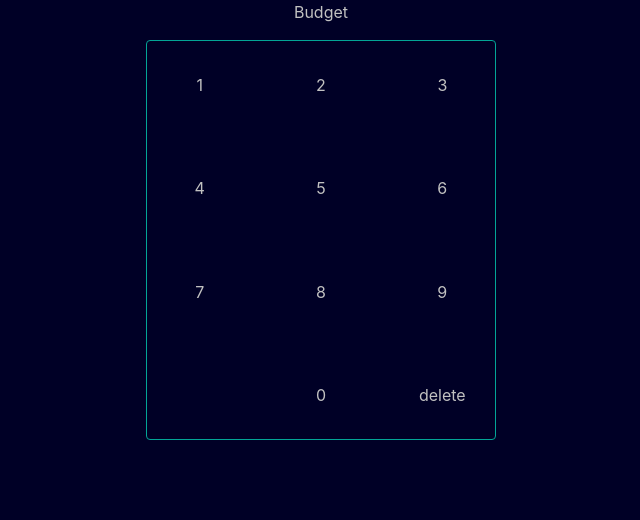
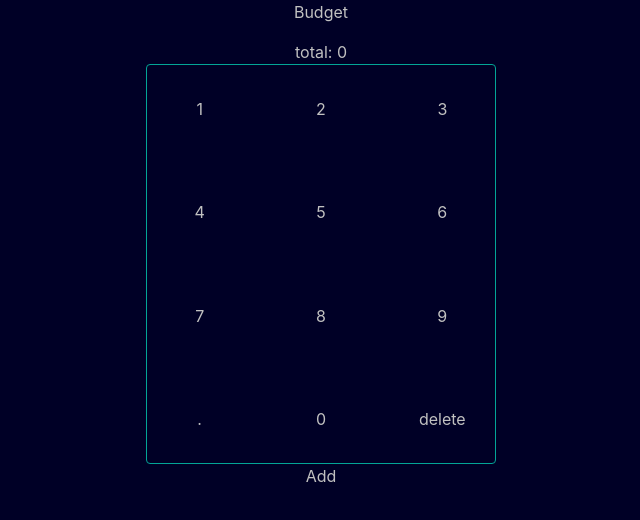
Before and after one commit to ponkys/billullo, a React (Create React App) app: page / in a window 1280 px wide. Shown: the top 520 px of the page, without its empty margins (319-959 px from the left). Built offline with nearby package versions, Linux system fonts and the light colour scheme.

Commit message:
total expense adding

```diff
--- /dev/null
+++ b/src/calculator/Calculator.constants.ts
@@ -0,0 +1,14 @@
+export const CALCULATOR_CONTENT = [
+    '1',
+    '2',
+    '3',
+    '4',
+    '5',
+    '6',
+    '7',
+    '8',
+    '9',
+    '.',
+    '0',
+    'delete'
+];
--- /dev/null
+++ b/src/calculator/Calculator.service.tsx
@@ -0,0 +1,17 @@
+export function assignValue(expense: string, content: string): string {
+    const specialCharacter = ['delete'];
+    const isDelete = specialCharacter.includes(content);
+    if (isDelete) {
+        return expense.substring(0, expense.length - 1);
+    }
+    // if expense is 0 reset and next value is not '.'
+    // reset to empty string
+    if (expense === '0' && content !== '.') {
+        expense = '';
+    }
+    if (expense === '.') {
+        expense = '0.';
+    }
+    expense = expense + content;
+    return expense;
+}
--- a/src/calculator/Calculator.tsx
+++ b/src/calculator/Calculator.tsx
@@ -1,32 +1,77 @@
 import React, { Component, ReactNode } from "react";
 
 import { CalculatorButton } from './CalculatorButton';
+import { CALCULATOR_CONTENT } from "./Calculator.constants";
+import { assignValue } from "./Calculator.service";
 
-export class Calculator extends Component {
-    calculatorContent: string[] = [
-        '1',
-        '2',
-        '3',
-        '4',
-        '5',
-        '6',
-        '7',
-        '8',
-        '9',
-        '',
-        '0',
-        'delete'
-    ];
+interface CalculatorState {
+    expense: {
+        value: string,
+        note: string
+    },
+    totalExpense: number
+}
+
+export class Calculator extends Component<{}, CalculatorState> {
+    calculatorContent: string[] = CALCULATOR_CONTENT;
+
+    constructor(props: {}) {
+        super(props);
+        this.state = {
+            expense: {
+                value: '',
+                note: ''
+            },
+            totalExpense: 0
+        };
+    }
+
+    handleBtnPressed = (content = '') => {
+        let value = assignValue(this.state.expense.value, content);
+        const expense = {
+            value,
+            note: ''
+        }
+        this.setState({
+            expense
+        })
+    }
+
+    onAdd = (value: string) => {
+        let totalExpense = this.state.totalExpense;
+        const newValue = Number(value);
+        totalExpense = totalExpense + newValue;
+        this.setState ({
+            totalExpense,
+            expense: {
+                value: '',
+                note: ''
+            }
+        })
+    }
 
     createButtons = (): ReactNode => {
         return this.calculatorContent.map((content: string, index: number) => {
-            return <CalculatorButton key={index} content={content}/>
+            return <CalculatorButton
+                key={index}
+                content={content}
+                onBtnPressed={this.handleBtnPressed} />
         });
     }
+
     render() {
+        const total = this.state.totalExpense;
+        const expense = this.state.expense.value;
         return  (
-            <div className="numbers-area margin-horizontal-auto">
-                {this.createButtons()}
+            <div>
+                <div>total: {total}</div>
+                { expense.length > 0 &&
+                    <div>expense: {expense}</div>
+                }
+                <div className="numbers-area margin-horizontal-auto">
+                    {this.createButtons()}
+                </div>
+                <div onClick={() => this.onAdd(expense)}>Add</div>
             </div>
         )
     }
--- a/src/calculator/CalculatorButton.tsx
+++ b/src/calculator/CalculatorButton.tsx
@@ -1,14 +1,24 @@
 import React, { Component } from "react";
 
+interface CalculatorButtonPropsInterface {
+    content: string,
+    onBtnPressed: any
+}
 
-export class CalculatorButton extends Component<{content: string}, {}> {
-    constructor(props: {content: string}){
+export class CalculatorButton extends Component<CalculatorButtonPropsInterface, {}> {
+    constructor(props: CalculatorButtonPropsInterface){
         super(props);
     }
+
+    onBtnClick = (content: string): any => {
+        this.props.onBtnPressed(content);
+    }
+
     render() {
+        const { content } = this.props;
         return  (
-            <div className="number-area">
-                <span>{this.props.content}</span>
+            <div className="number-area" onClick={() => this.onBtnClick(content)}>
+                <span>{content}</span>
             </div>
         )
     }
--- a/tsconfig.json
+++ b/tsconfig.json
@@ -1,6 +1,6 @@
 {
   "compilerOptions": {
-    "target": "es5",
+    "target": "es2017",
     "allowJs": true,
     "skipLibCheck": false,
     "esModuleInterop": true,
```
Also changed, not shown: 1 other file (tests, documents, lock files or other folders).
